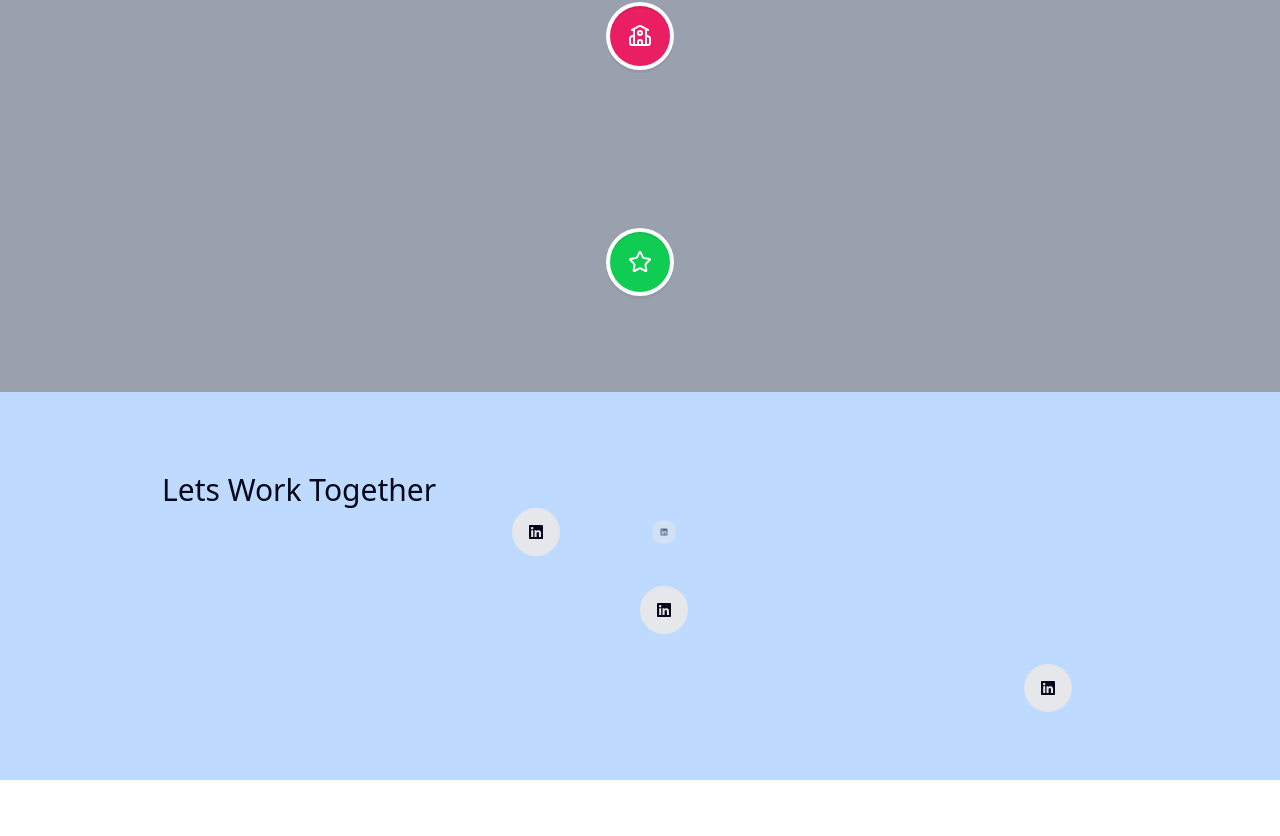
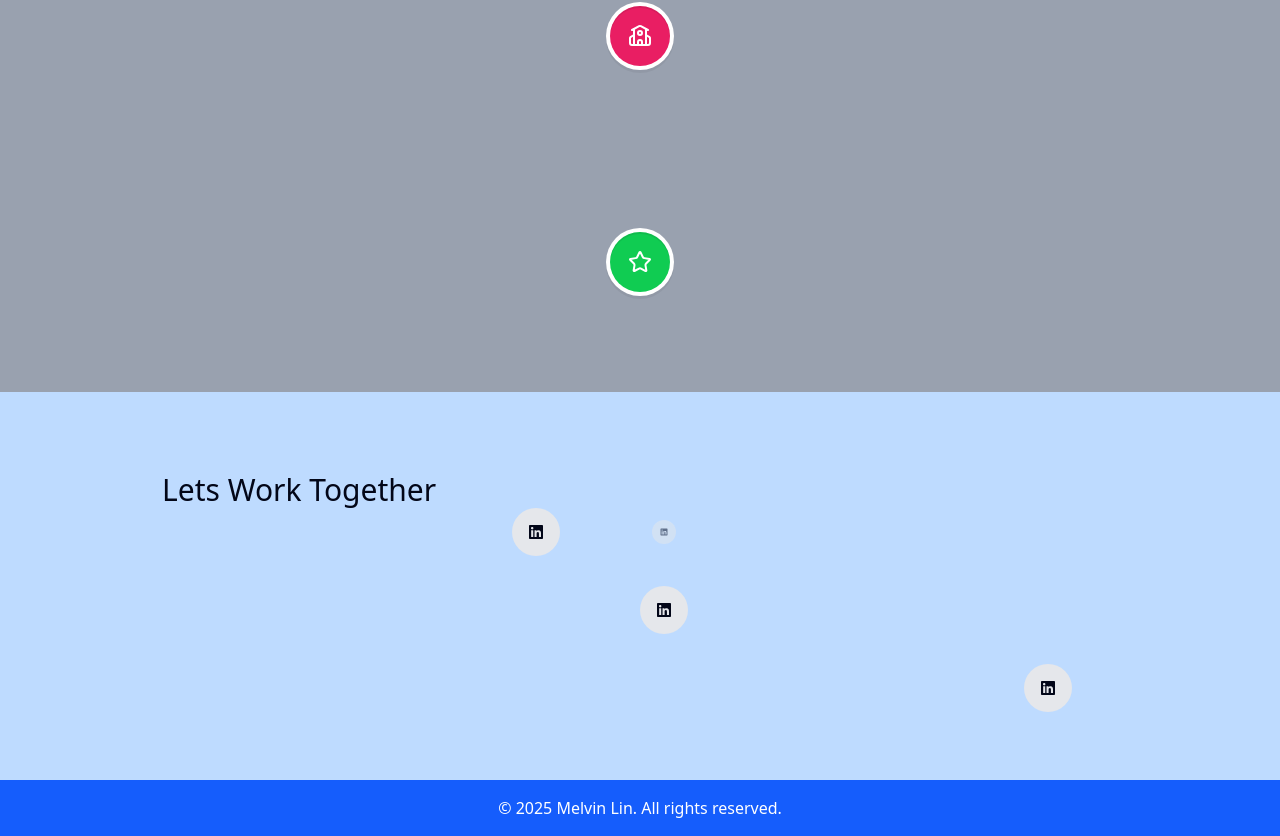
Before and after one commit to melvin-lin-dev/melvin-lin-portfolio, a Next.js app: page /home in a window 1280 px wide. Shown: the part 4641-5477 px from the top of the page. Before the commit the page ends 5421 px from the top, so only its background shows below. Built offline with nearby package versions, Linux system fonts and the light colour scheme.

Commit message:
feat(home): add copyright sentece in footer

```diff
--- a/src/app/layout.tsx
+++ b/src/app/layout.tsx
@@ -27,7 +27,9 @@ export default function RootLayout({
             <body className={`${geistSans.variable} ${geistMono.variable} antialiased`}>
                 <header></header>
                 <main>{children}</main>
-                <footer></footer>
+                <footer className="py-4 text-center text-white bg-blue-600 text-white">
+                    &copy; {new Date().getFullYear()} Melvin Lin. All rights reserved.
+                </footer>
             </body>
         </html>
     );
```
